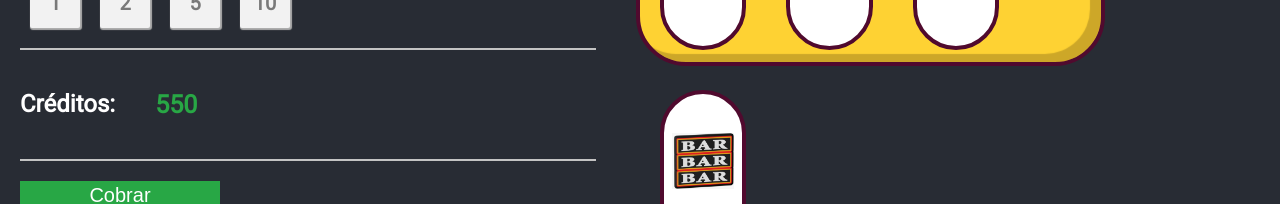
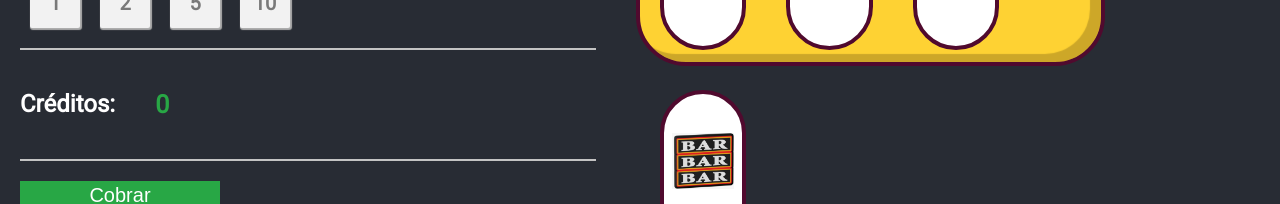
Before and after one commit to ErickGomez98/casino-royal, a React (Create React App) app: page / in a window 1280 px wide. Shown: the part 280-484 px from the top of the page. Built offline with nearby package versions, Linux system fonts and the light colour scheme.

Commit message:
Se agregó la funcionalidad para cargar créditos.

```diff
--- a/src/Casino.tsx
+++ b/src/Casino.tsx
@@ -5,19 +5,33 @@ import CasinoControls from './CasinoControls';
 
 type CasinoProps = {};
 type CasinoState = {
-    playable: boolean
+    playable: boolean,
+    creditosTotales: number
 };
 
 export default class Casino extends React.Component<CasinoProps, CasinoState> {
     state: CasinoState = {
-        playable: false
+        playable: false,
+        creditosTotales: 0,
     };
+
+
+    controlCredits = (creditos: number) => {
+        this.setState((state) => {
+            return {
+                creditosTotales: state.creditosTotales + creditos,
+                playable: state.creditosTotales + creditos > 7 ? true : false
+            }
+        });
+    }
+
+
     render() {
-        const { playable } = this.state;
+        const { playable, creditosTotales } = this.state;
         return (
             <div className="casino-main-container">
                 <div className="casino-controls-container">
-                    <CasinoControls />
+                    <CasinoControls creditosTotales={creditosTotales} controlarCreditos={(creditos: number) => this.controlCredits(creditos)} />
                 </div>
                 <div className="casino-juego-container">
                     <CasinoJuego jugable={playable} />
--- a/src/CasinoControls.tsx
+++ b/src/CasinoControls.tsx
@@ -14,15 +14,24 @@ const Moneda: React.FC<ItemProps> = (props) => {
     )
 }
 
-const CreditosSelectItem: React.FC<ItemProps> = (props) => {
+type CreditosSelectItemProps = {
+    denominacion: number,
+    controlarCreditos: Function
+}
+
+const CreditosSelectItem: React.FC<CreditosSelectItemProps> = (props) => {
     return (
-        <div className="creditos-select-item">
+        <div className="creditos-select-item" onClick={() => props.controlarCreditos(props.denominacion)}>
             <div>{props.denominacion}</div>
         </div>
     )
 }
 
-const CasinoControls: React.FC = (props) => {
+type CasinoControlsProps = {
+    creditosTotales: number;
+    controlarCreditos: Function;
+}
+const CasinoControls: React.FC<CasinoControlsProps> = (props) => {
     return (
         <div className="main-controles-container">
             <div className="monedas-title">
@@ -37,17 +46,17 @@ const CasinoControls: React.FC = (props) => {
             <div className="divider"></div>
             <div className="creditos-selector-container">
                 <h2>Cargar créditos</h2>
-                <CreditosSelectItem denominacion={1} />
-                <CreditosSelectItem denominacion={2} />
-                <CreditosSelectItem denominacion={5} />
-                <CreditosSelectItem denominacion={10} />
+                <CreditosSelectItem denominacion={1} controlarCreditos={(denominacion: number) => props.controlarCreditos(denominacion)} />
+                <CreditosSelectItem denominacion={2} controlarCreditos={(denominacion: number) => props.controlarCreditos(denominacion)} />
+                <CreditosSelectItem denominacion={5} controlarCreditos={(denominacion: number) => props.controlarCreditos(denominacion)} />
+                <CreditosSelectItem denominacion={10} controlarCreditos={(denominacion: number) => props.controlarCreditos(denominacion)} />
             </div>
             <div className="divider"></div>
             <div className="creditos-totales-container">
                 <div>
                     <h2>Créditos: </h2>
                 </div>
-                <div className="creditos-totales">550</div>
+                <div className="creditos-totales">{props.creditosTotales}</div>
             </div>
             <div className="divider"></div>
             <div className="cobrar-creditos-container">
```
